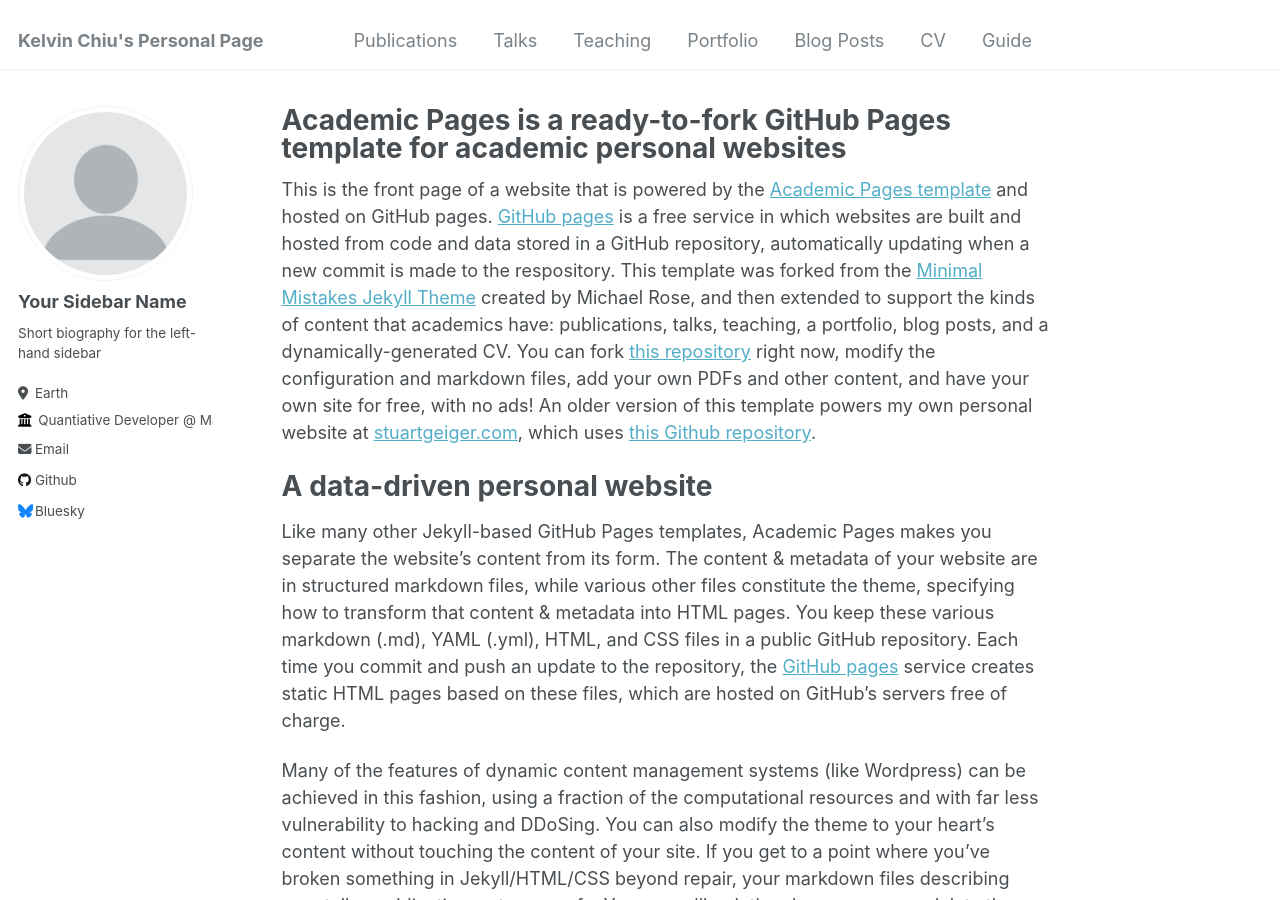
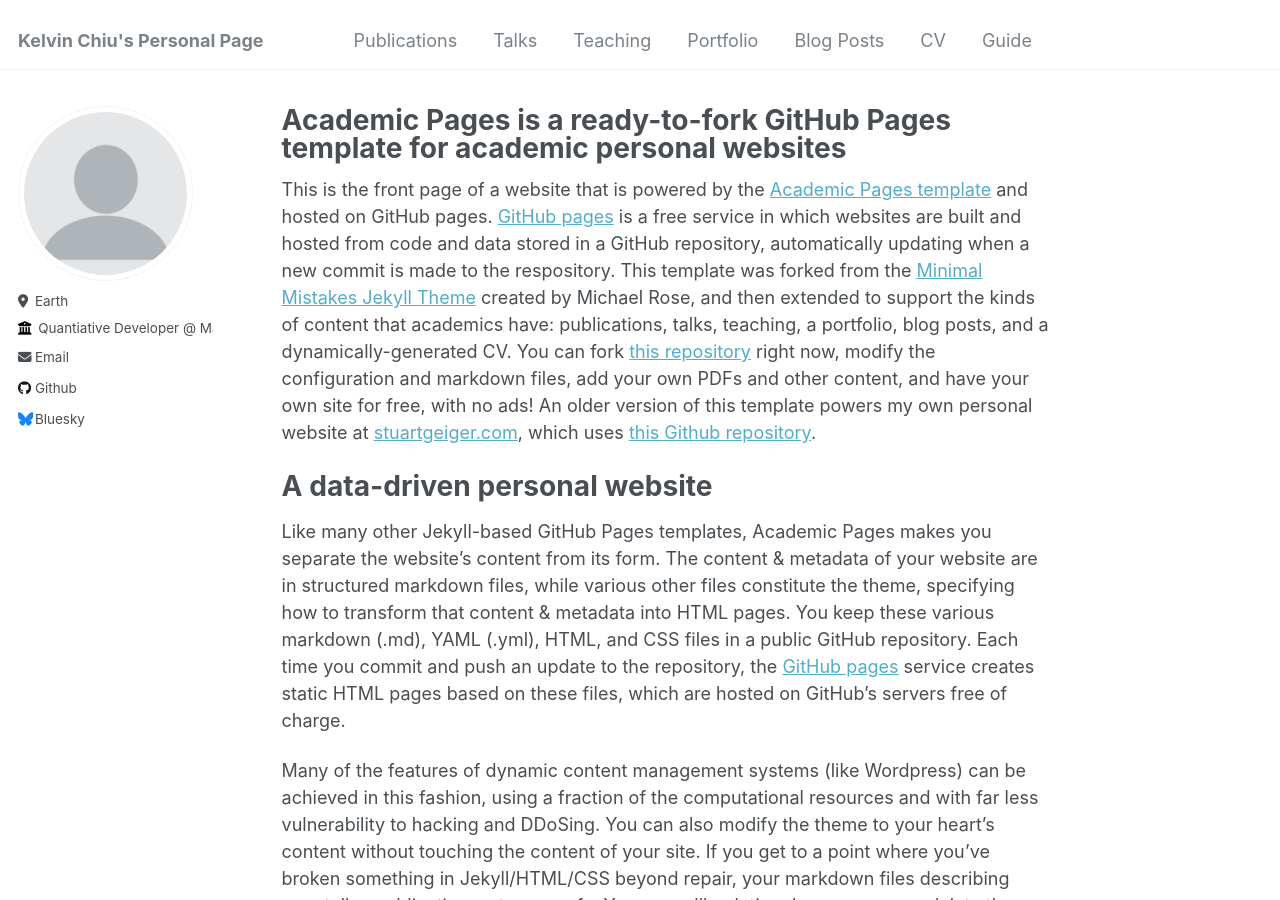
Before and after one commit to KYLChiu/KYLChiu.github.io, a Jekyll site: the page built from _pages/about.md, in a window 1280 px wide and 900 px high. Built offline with Jekyll 4.4.1, drawn with Linux system fonts in a browser that asks for light colours.

Commit message:
Update _config.yml

```diff
--- a/_config.yml
+++ b/_config.yml
@@ -22,13 +22,13 @@
 author:
   # Biographic information
   avatar           : "profile.png"
-  name             : "Your Sidebar Name"
+  name             : # ""
   pronouns         : # example: "she/her"
-  bio              : "Short biography for the left-hand sidebar"
+  bio              : # ""
   location         : "Earth"
   employer         : "Quantiative Developer @ Man AHL"
   uri              : # URL
-  email            : "kchiu1997@example.org"
+  email            : "kchiu1997@gmail.org"
 
   # Academic websites
   arxiv            : # URL - Update with the correct link to your profile
@@ -90,7 +90,7 @@
   facebook:
     appid                :
     num_posts            : # 5 (default)
-    colorscheme          : # "light" (default), "dark"
+    colorscheme          : dark # "light" (default), "dark"
 staticman:
   allowedFields          : ['name', 'email', 'url', 'message']
   branch                 : "gh-pages" # "master", "gh-pages"
```
